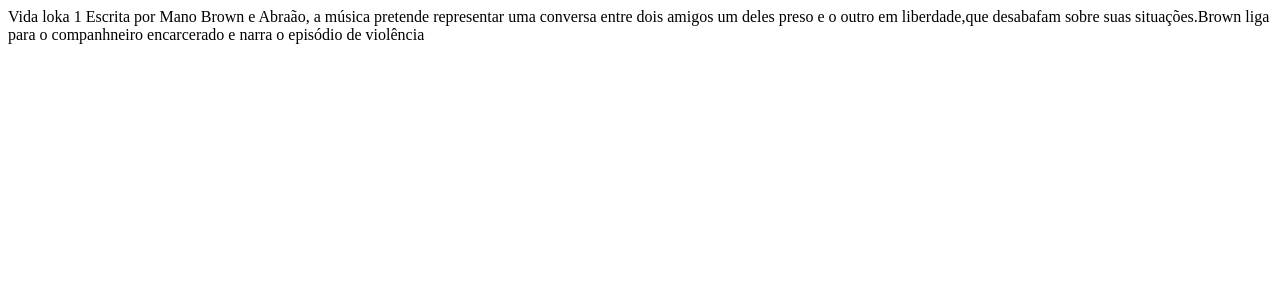
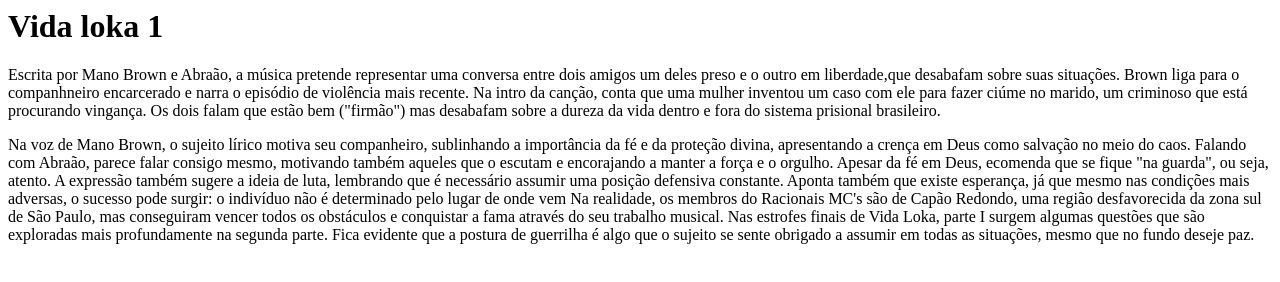
Before and after one commit to Thaixzx/Vida-loka, a plain HTML site: page index.html in a window 1280 px wide. Drawn offline with Linux system fonts and the light colour scheme.

Commit message:
vida loka

```diff
--- a/index.html
+++ b/index.html
@@ -1,4 +1,17 @@
-Vida loka 1
+<h1>Vida loka 1</h1>
 
-Escrita por Mano Brown e Abraão, a música pretende representar uma conversa entre dois amigos
-um deles preso e o outro em liberdade,que desabafam sobre suas situações.Brown liga para o companhneiro encarcerado e narra o episódio de violência
+<p>Escrita por Mano Brown e Abraão, a música pretende representar uma conversa entre dois amigos
+um deles preso e o outro em liberdade,que desabafam sobre suas situações.
+Brown liga para o companhneiro encarcerado e narra o episódio de violência mais recente.
+Na intro da canção, conta que uma mulher inventou um caso com ele para fazer ciúme no marido, um criminoso que está procurando vingança.
+Os dois falam que estão bem ("firmão") mas desabafam sobre a dureza da vida dentro e fora do sistema prisional brasileiro.</p>
+
+<p>Na voz de Mano Brown, o sujeito lírico motiva seu companheiro,
+sublinhando a importância da fé e da proteção divina, apresentando a crença em Deus como salvação no meio do caos.
+Falando com Abraão, parece falar consigo mesmo, motivando também aqueles que o escutam e encorajando a manter a força e o orgulho. Apesar da fé em Deus,
+ecomenda que se fique "na guarda", ou seja, atento. A expressão também sugere a ideia de luta, lembrando que é necessário assumir uma posição defensiva constante.
+Aponta também que existe esperança, já que mesmo nas condições mais adversas, o sucesso pode surgir: o indivíduo não é determinado pelo lugar de onde vem
+Na realidade, os membros do Racionais MC's são de Capão Redondo, uma região desfavorecida da zona sul de São Paulo, mas conseguiram vencer todos os obstáculos
+e conquistar a fama através do seu trabalho musical.
+Nas estrofes finais de Vida Loka, parte I surgem algumas questões que são exploradas mais profundamente na segunda parte.
+ Fica evidente que a postura de guerrilha é algo que o sujeito se sente obrigado a assumir em todas as situações, mesmo que no fundo deseje paz.</p>
```
